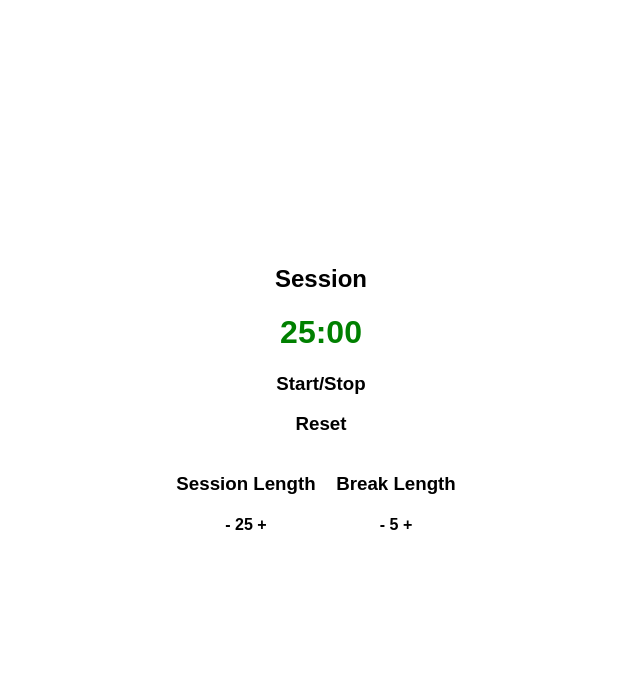
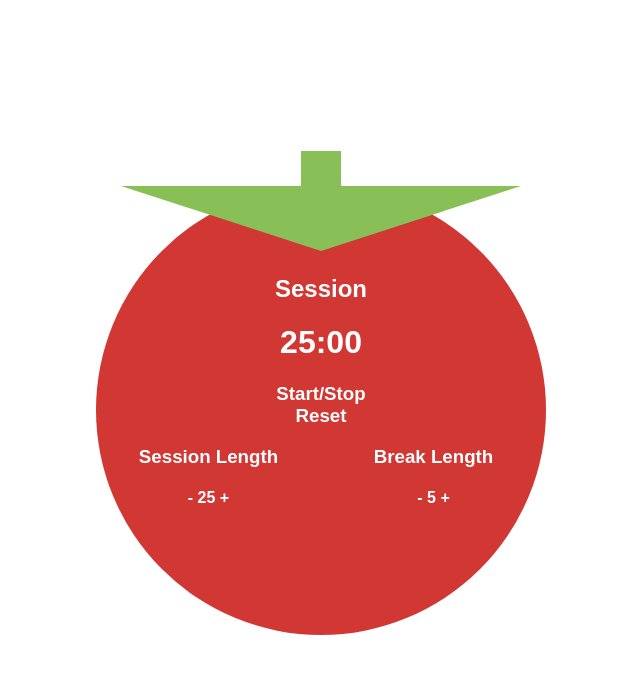
Before and after one commit to edwardfclark/react-pomodoro-clock-v2, a React (Create React App) app: page / in a window 1280 px wide. Shown: the top 674 px of the page, without its empty margins (319-959 px from the left). Built offline with nearby package versions, Linux system fonts and the light colour scheme.

Commit message:
CSS Changes
- Added some styling. Still not finalized.
- Bound the "this" keyword to the reset() method, which fixed it.

```diff
--- a/src/App.css
+++ b/src/App.css
@@ -1,3 +1,12 @@
+/* Variable Declarations */
+
+:root {
+  --color-txt: #fff;
+  --color-tomato: #d13834;
+  --color-stem: #88c057;
+}
+
+
 /* Tags */
 
 html, body {
@@ -22,11 +31,39 @@ body {
 
 .clock-container {
   text-align: center;
-  width: 300px;
+  width: 450px;
+  height: 450px;
+  background-color: var(--color-tomato);
+  border-radius: 50%;
+  color: var(--color-txt);
+}
+
+.clock-container > h3 {
+  padding: 0;
+  margin: 0;
 }
 
 /* IDs */
 
 #time-left {
-  color: green;
+
 }
+
+#timer-label {
+  padding-top: 90px;
+}
+
+#stem {
+  height: 100px;
+  width: 400px;
+  content: "";
+  background-color: var(--color-stem);
+  z-index: 100;
+  position: absolute;
+  margin-left: auto;
+  margin-right: auto;
+  margin-top: -34px;
+  left: 0;
+  right: 0;
+  clip-path: polygon(45% 0, 55% 0, 55% 35%, 100% 35%, 50% 100%, 0 35%, 45% 35%);
+}
--- a/src/App.js
+++ b/src/App.js
@@ -24,6 +24,7 @@ class App extends Component {
     this.alterLength = this.alterLength.bind(this);
     this.displaySessionState = this.displaySessionState.bind(this);
     this.playBeep = this.playBeep.bind(this);
+    this.reset = this.reset.bind(this);
   }
 
   //This method will take two args: phase and amt.
@@ -110,6 +111,7 @@ class App extends Component {
     return (
 
       <div className="clock-container">
+      <div id="stem"></div>
       <audio id="beep" src={wav}></audio>
         <h2 id="timer-label">{this.displaySessionState()}</h2>
         <h1 id="time-left">{this.getTimer()}</h1>
```
